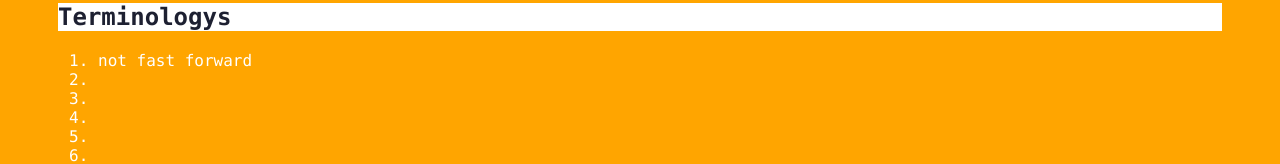
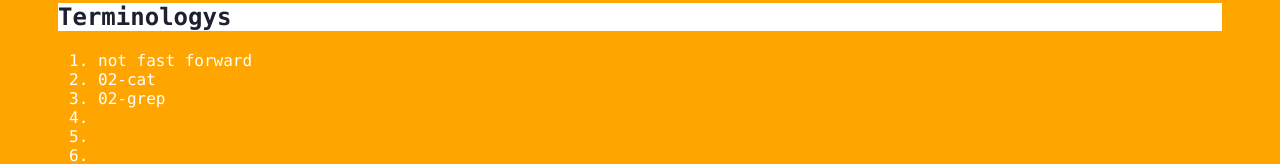
Before and after one commit to beckyHe/git_learning, a plain HTML site: page index.html in a window 1280 px wide. Both pictures are taken after a click on the element "Terminologys". Shown: the part 242-406 px from the top of the page. Drawn offline with Linux system fonts and the light colour scheme.

Commit message:
02 add cat and grep

```diff
--- a/index.html
+++ b/index.html
@@ -15,8 +15,8 @@
             <div class="panel">
                 <ol>
                     <li>not fast forward</li>
-                    <li></li>
-                    <li></li>
+                    <li>02-cat</li>
+                    <li>02-grep</li>
                     <li></li>
                     <li></li>
                     <li></li>
```
